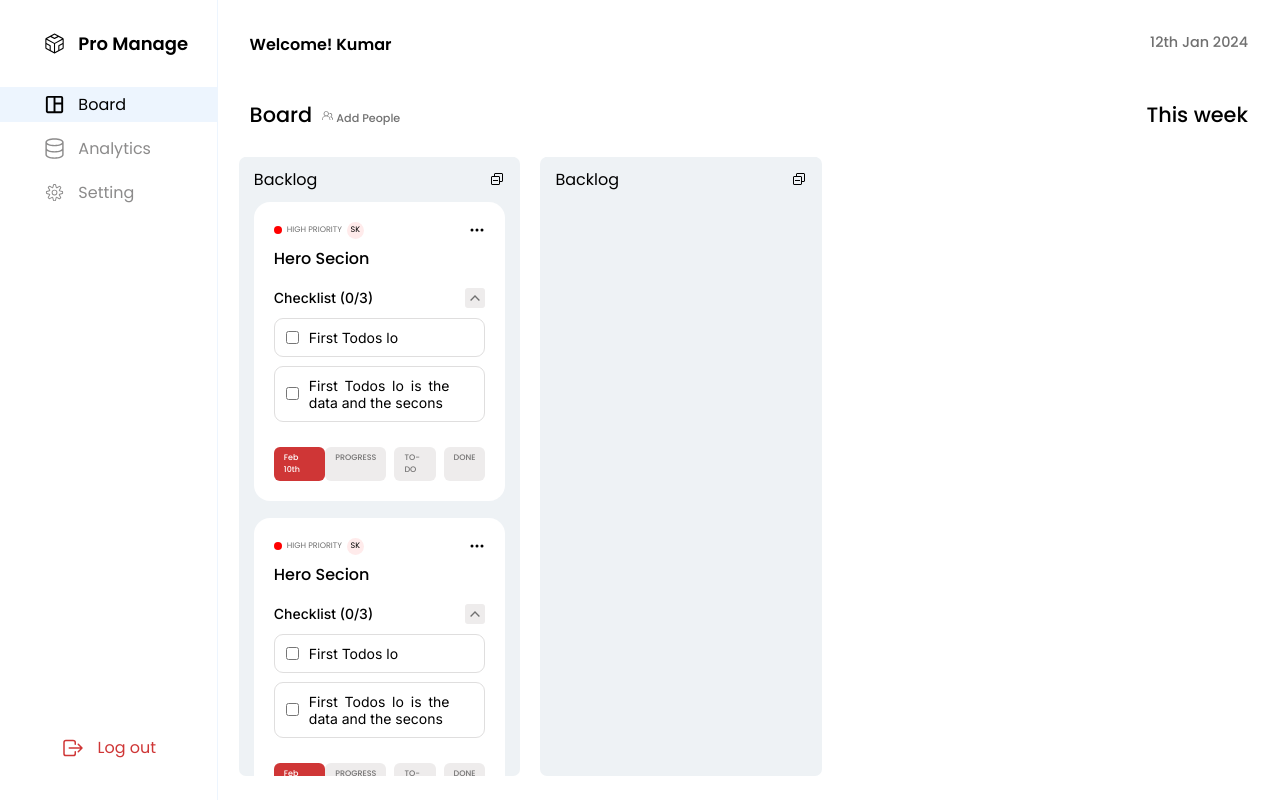
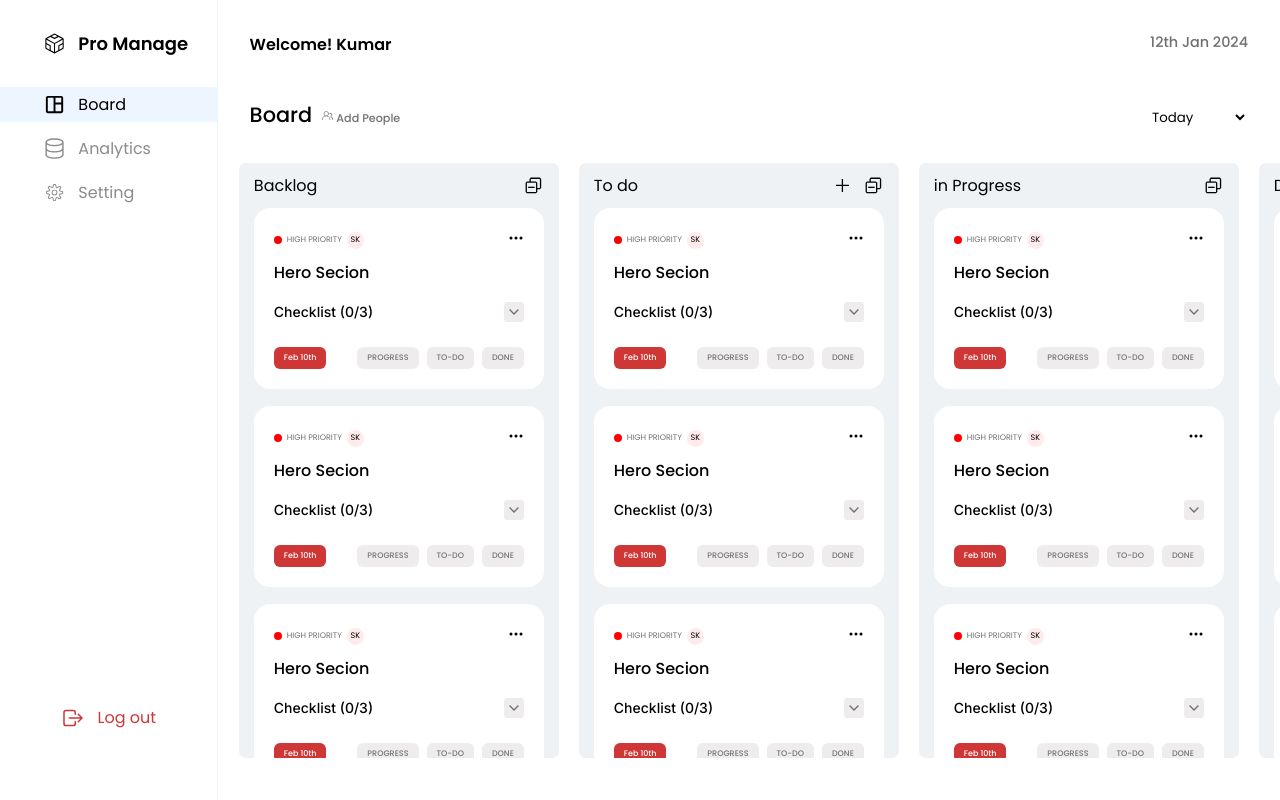
Before and after one commit to SatyabratDivedi/MERN-Pro-task-manager, a React (Vite) app in the folder frontend/: page / in a window 1280 px wide. Built offline with nearby package versions, Linux system fonts and the light colour scheme.

Commit message:
60% code complated of mainDashbard

```diff
--- a/frontend/src/App.css
+++ b/frontend/src/App.css
@@ -6,3 +6,6 @@
 .activeBackground {
   background-color: red;
 }
+html::-webkit-scrollbar-track {
+  background: blue; /* Change 'blue' to your preferred track color */
+}
--- a/frontend/src/components/board-dashboard/BoardRoute.jsx
+++ /dev/null
@@ -1,6 +0,0 @@
-const BoardRoute = () => {
-  return (
-    <div>BoardRoute</div>
-  )
-}
-export default BoardRoute
--- a/frontend/src/components/left-slider/Slider.jsx
+++ b/frontend/src/components/left-slider/Slider.jsx
@@ -6,8 +6,6 @@ import {GoDatabase} from "react-icons/go";
 import {PiCodesandboxLogoLight} from "react-icons/pi";
 import { IoLogOutOutline } from "react-icons/io5";
 
-
-console.log('the first data is fatchted and the second data is to be updated')
 
 const Slider = () => {
   return (
--- a/frontend/src/components/left-slider/slider.module.css
+++ b/frontend/src/components/left-slider/slider.module.css
@@ -32,5 +32,6 @@
   align-items: center;
   gap: 13px;
   color: #cf3636;
-  margin-bottom: 24px;
+  margin-bottom: 54px;
+  cursor: pointer;
 }
--- a/frontend/src/components/main-dashboard/MainDashboard.jsx
+++ b/frontend/src/components/main-dashboard/MainDashboard.jsx
@@ -2,8 +2,20 @@ import style from "./dashboard.module.css";
 import {GoPeople} from "react-icons/go";
 import {VscCollapseAll} from "react-icons/vsc";
 import PostCard from "../postCard/PostCard";
+import {useState} from "react";
+import {IoAddSharp} from "react-icons/io5";
 
 const MainDashboard = () => {
+  const [collapse, setCollapse] = useState(false);
+  const toggleCollapse = (item) => {
+    setCollapse((prevState) => ({
+      ...prevState,
+      [item]: !prevState[item],
+    }));
+  };
+  const addTodo=()=>{
+    console.log('add clicked')
+  }
   return (
     <>
       <div className={style.container}>
@@ -18,24 +30,30 @@ const MainDashboard = () => {
               <GoPeople /> Add People
             </span>
           </div>
-          <div>This week</div>
+          <select className={style.select}>
+            <option className={style.option}>Today</option>
+            <option className={style.option}>This Week</option>
+            <option className={style.option}>This Month</option>
+          </select>
         </div>
-        <div className={style.boxMain}>
-          <div className={style.box}>
-            <div className={style.boxHead}>
-              <div>Backlog</div>
-              <VscCollapseAll />
-            </div>
-            <div style={{paddingInline:'10px'}}>
-              <PostCard />
-              <PostCard />
-            </div>
-          </div>
-          <div className={style.box}>
-            <div className={style.boxHead}>
-              <div>Backlog</div>
-              <VscCollapseAll />
-            </div>
+        <div className={style.scrollContainer}>
+          <div className={style.boxMain}>
+            {["Backlog", "To do", "in Progress", "Done"].map((catogary, i) => (
+              <div key={i} className={style.box}>
+                <div className={style.boxHead}>
+                  <div>{catogary}</div>
+                  <div className={style.addCollapseIcon}>
+                    {catogary == "To do" && <IoAddSharp onClick={addTodo} style={{cursor:'pointer'}} />}
+                    <VscCollapseAll onClick={() => toggleCollapse(catogary)} style={{cursor: "pointer"}} />
+                  </div>
+                </div>
+                <div style={{paddingInline: "10px"}}>
+                  {[1, 2, 3].map((_, i) => (
+                    <PostCard key={i} collapse={collapse[catogary]} catogary={catogary} />
+                  ))}
+                </div>
+              </div>
+            ))}
           </div>
         </div>
       </div>
--- a/frontend/src/components/main-dashboard/dashboard.module.css
+++ b/frontend/src/components/main-dashboard/dashboard.module.css
@@ -1,7 +1,5 @@
 .container {
   width: 100%;
-  overflow-x: scroll;
-  overflow: scroll;
 }
 .welcome {
   display: flex;
@@ -29,22 +27,45 @@
   color: #707070;
   margin-left: 10px;
 }
+.select {
+  border: none;
+  outline: none;
+  background-color: white;
+  padding: 0.5rem;
+  font-family: "Poppins", sans-serif;
+  cursor: pointer;
+}
+.option {
+  padding: 0.5rem;
+  font-family: "Poppins", sans-serif;
+}
+.scrollContainer {
+  width: 100%;
+  height: 82vh;
+  overflow-x: scroll;
+  scrollbar-width: thin;
+  scrollbar-color: #8daab9 #d6eaf4;
+  position: relative;
+}
 .boxMain {
   margin-top: 6px;
   display: flex;
+  flex-flow: row;
+  flex-wrap: nowrap;
   gap: 20px;
-  height: 80vh;
-  overflow-x: scroll;
-  overflow: scroll;
+  height: 77vh;
   padding: 2% 0 0 2%;
+  position: absolute;
 }
 .box {
-  float: right;
-  width: 22vw;
+  width: 320px;
   padding: 0 5px 5px 5px;
   border-radius: 7px;
   background-color: #eef2f5;
-  overflow: scroll;
+  overflow-y: auto;
+  scroll-behavior: smooth;
+  scrollbar-width: thin;
+  scrollbar-color: #8daab9 #d6eaf4;
 }
 .boxHead {
   padding: 10px 10px;
@@ -56,3 +77,8 @@
   z-index: 100;
   background-color: #eef2f5;
 }
+.addCollapseIcon{
+  font-size: 1.3rem;
+  display: flex;
+  gap: 10px;
+}
--- a/frontend/src/components/postCard/PostCard.jsx
+++ b/frontend/src/components/postCard/PostCard.jsx
@@ -1,8 +1,31 @@
+import {useEffect, useState} from "react";
+import PropTypes from "prop-types";
 import style from "./postCard.module.css";
 import {BsThreeDots} from "react-icons/bs";
 import {IoChevronUpSharp} from "react-icons/io5";
+import {IoChevronDownSharp} from "react-icons/io5";
 
-const PostCard = () => {
+const PostCard = ({collapse, catogary}) => {
+  const [open, setOpen] = useState(false);
+  const [threeDotOpen, setThreeDotOpen] = useState(false);
+
+  useEffect(() => {
+    collapse ? setOpen(true) : setOpen(false);
+  }, [collapse]);
+
+  const editTodoHandler = () => {
+    console.log("edit");
+    setThreeDotOpen(false);
+  };
+  const shareTodoHandler = () => {
+    console.log("share");
+    setThreeDotOpen(false);
+  };
+  const deleteTodoHandler = () => {
+    console.log("delete");
+    setThreeDotOpen(false);
+  };
+
   return (
     <div className={style.mainBox}>
       <div className={style.prioritySection}>
@@ -10,16 +33,35 @@ const PostCard = () => {
           <div style={{background: "red"}} className={style.Circle}></div>
           <div>HIGH PRIORITY</div>
           <div className={style.nameCircle}>SK</div>
+          <div className={style.assignEmail}>
+            <div>skdiivedi@gmail.com</div>
           </div>
-        <BsThreeDots />
+        </div>
+        <div>
+          <BsThreeDots onClick={() => setThreeDotOpen(!threeDotOpen)} className={style.threeDot} />
+          {threeDotOpen && (
+            <div className={style.threeDotElement}>
+              <div onClick={editTodoHandler} className={style.DotElement}>
+                Edit
+              </div>
+              <div onClick={shareTodoHandler} className={style.DotElement}>
+                Share
+              </div>
+              <div onClick={deleteTodoHandler} className={style.DotElement}>
+                Delete
+              </div>
+            </div>
+          )}
+        </div>
       </div>
       <div className={style.hero}>Hero Secion</div>
       <div className={style.checklist}>
         <div>Checklist (0/3)</div>
-        <div className={style.arrow}>
-          <IoChevronUpSharp />
+        <div onClick={() => setOpen(!open)} className={style.arrow}>
+          {open ? <IoChevronUpSharp /> : <IoChevronDownSharp />}
         </div>
       </div>
+      {open ? (
         <div className={style.todoBoxContainer}>
           <div className={style.todoBox}>
             <input type="checkbox" name="" id="" />
@@ -27,11 +69,16 @@ const PostCard = () => {
           </div>
           <div className={style.todoBox}>
             <input type="checkbox" name="" id="" />
-          <div>First Todos lo is the data  and the secons</div>
+            <div>First Todos lo is the data and the secons</div>
           </div>
         </div>
+      ) : (
+        ""
+      )}
       <div className={style.footer}>
-        <div style={{background:'#CF3636', color:'white'}} className={style.footerbox} >Feb 10th</div>
+        <div style={{color: "white", background: catogary === "Done" ? "#63C05B" : "#CF3636"}} className={style.footerbox}>
+          Feb 10th
+        </div>
         <div className={style.catogaryList}>
           <div className={style.footerbox}>PROGRESS</div>
           <div className={style.footerbox}>TO-DO</div>
@@ -41,4 +88,9 @@ const PostCard = () => {
     </div>
   );
 };
+
+PostCard.propTypes = {
+  collapse: PropTypes.bool,
+  catogary: PropTypes.string,
+};
 export default PostCard;
--- a/frontend/src/components/postCard/postCard.module.css
+++ b/frontend/src/components/postCard/postCard.module.css
@@ -3,12 +3,14 @@
   border-radius: 16px;
   padding: 20px;
   margin-bottom: 17px;
+  position: relative;
 }
 .Circle {
   height: 8px;
   width: 8px;
   border-radius: 50%;
 }
+
 .prioritySection {
   display: flex;
   align-items: center;
@@ -31,7 +33,58 @@
   align-items: center;
   justify-content: center;
   color: black;
+  cursor: pointer;
 }
+
+.assignEmail {
+  display: none;
+  position: absolute;
+  left: 35%;
+  padding-inline: 10px;
+  max-height: 13%;
+  max-width: 50%;
+  overflow-y: auto;
+  color: black;
+}
+.nameCircle:hover + .assignEmail {
+  flex-direction: column;
+  display: flex;
+}
+.assignEmail:hover {
+  display: flex;
+  flex-direction: column;
+  display: block;
+}
+.threeDot {
+  cursor: pointer;
+}
+.threeDotElement {
+  position: absolute;
+  display: flex;
+  flex-direction: column;
+  justify-content: center;
+  gap: 6px;
+  font-weight: 500;
+  padding-left: 10px;
+  border-radius: 11px;
+  font-size: 14px;
+  font-family: "Poppins", sans-serif;
+  top: 34px;
+  right: 10px;
+  width: 140px;
+  height: 110px;
+  background-color: white;
+  box-shadow: 5px 11px 12px 10px rgba(0, 0, 0, 0.1);
+}
+.DotElement {
+  max-width: fit-content;
+  padding-inline: 6px;
+  cursor: pointer;
+}
+.DotElement:last-child {
+  color: #cf3636;
+}
+
 .hero {
   padding-block: 7px;
   font-weight: 500;
@@ -49,15 +102,17 @@
   height: 20px;
   width: 20px;
   border-radius: 3px;
+  cursor: pointer;
   color: #707070;
   display: flex;
   align-items: center;
   justify-content: center;
   background-color: #eeecec;
 }
+.arrow:hover {
+  background-color: #dcdcdc;
+}
 .todoBoxContainer {
-  height: auto;
-  /* display: none; */
   margin-top: 10px;
 }
 .todoBox {
```
Also changed, not shown: frontend/src/components/board-dashboard/board.module.css (deleted). Lines whose indentation alone changed are shown as unchanged.
